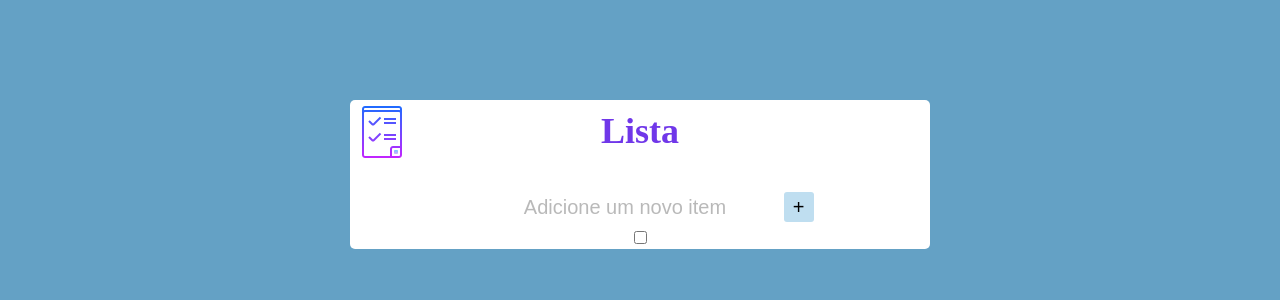
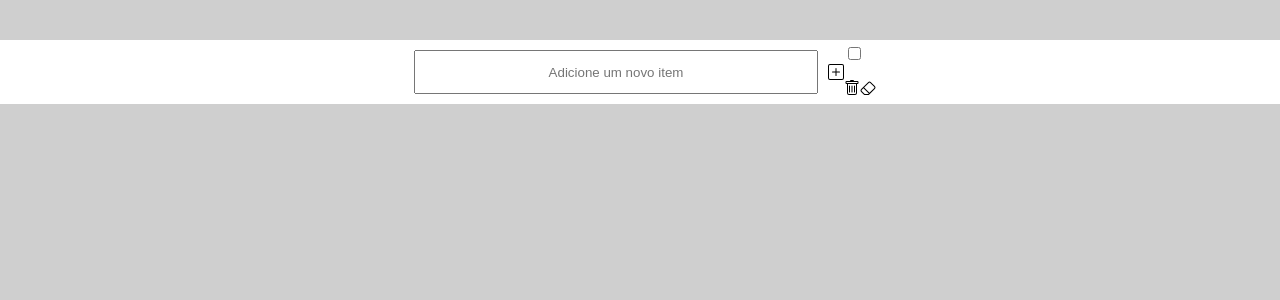
Before and after one commit to nicolasxavierdev/to-do-list-front, a React (Create React App) app: page / in a window 1280 px wide. Shown: the top 300 px of the page. Built offline with nearby package versions, Linux system fonts and the light colour scheme.

Commit message:
iniciando css

```diff
--- a/package.json
+++ b/package.json
@@ -6,8 +6,10 @@
     "@testing-library/jest-dom": "^5.16.1",
     "@testing-library/react": "^12.1.2",
     "@testing-library/user-event": "^13.5.0",
+    "axios": "^0.25.0",
     "react": "^17.0.2",
     "react-dom": "^17.0.2",
+    "react-icons": "^4.3.1",
     "react-scripts": "5.0.0",
     "web-vitals": "^2.1.3"
   },
--- a/src/components/List.js
+++ b/src/components/List.js
@@ -1,37 +1,21 @@
-import './css/styles.css';
+import { BsEraser, BsPlusSquare, BsTrash } from 'react-icons/bs';
+import './styles.css';
 
 function List() {
-
-  function cadastrar(e) {
-    e.preventDefault()
-    console.log('Cadastrou');
-  }
-
-  function meuEvento() {
-    console.log('clicou');
-  }
-
   return (
     <>
-      <div className="box1" id="heading">
-        <h1>Lista</h1>
+      <div className='box'>
+        <input className='boxInput' type="text" placeholder="Adicione um novo item" />
+        <BsPlusSquare />
+
         <div>
-          <form className="item" action="/" method="post" onSubmit={cadastrar}>
-            <input type="text" name="n" placeholder="Adicione um novo item" />
-            <button id="b" type="submit" value='cadastrar' onClick={meuEvento}><span id="s2"> + </span></button>
-          </form>
+          <input type="checkbox" />
+          <div>
+            <p></p>
+            <BsTrash />
+            <BsEraser />
+          </div>
         </div>
-        <div className="round">
-          <input type="checkbox" name="checkbox" value="<%= newListItem[i]._id%>" onChange="this.form.submit()" id="checkbox" />
-          <label for="checkbox"></label>
-        </div>
-      </div>
-      <div className="box">
-        <form action="/delete" method="post">
-          <div className="item">
-            <p></p>
-          </div>
-        </form>
       </div>
     </>
   );
--- a/src/components/css/styles.css
+++ /dev/null
@@ -1,117 +0,0 @@
-html,body {
-  display: flex;
-  justify-content: center;
-  align-items: center;
-  background-color: #64a1c5;
-  margin: 0px;
-  padding: 0px;
-}
-
-.box {
-  max-width: 500px;
-  margin-left: 500px;
-  margin-top: -20px;
-  border-radius: 3px;
-  background-color: white;
-}
-
-h1 {
-  color: #7037e9;
-  padding: 10px;
-}
-
-.box1 {
-  flex-direction: column;
-  border-radius: 5px;
-  background-color: rgb(220, 232, 235);
-  background-image: url(icon.png);
-  background-repeat: no-repeat;
-}
-
-#heading {
-  background-color: white;
-  text-align: center;
-  margin-top: 100px;
-  font-size: 18px;
-}
-
-input[type="text"] {
-  text-align: center;
-  height: 40px;
-  border: none;
-  background: transparent;
-  font-size: 20px;
-  font-weight: 200;
-  width: 313px;
-}
-
-input[type="text"]:focus {
-  outline: none;
-  box-shadow: inset 0 -3px 0 0 tomato;
-}
-
-::placeholder {
-  opacity: 0.5;
-}
-
-p {
-  font-size: 20px;
-  margin-left: 80px;
-  margin-top: -20px;
-}
-
-.round {
-  position: relative;
-}
-
-.round input[type="checkbox"]:checked + label {
-  background-color: #7037e9;
-  border-color: #7037e9;
-}
-
-.round input[type="checkbox"]:checked + label:after {
-  opacity: 1;
-}
-
-#b {
-  width: 30px;
-  height: 30px;
-  background-color: #bfdef0;
-  border: none;
-  border-radius: 10%;
-  padding: 0;
-  align-items: center;
-  text-align: center;
-  cursor: pointer;
-  color: black;
-}
-
-#s2 {
-  font-size: 20px;
-}
-
-form.item {
-  text-align: center;
-}
-
-.round label {
-  background-color: #fff;
-  cursor: pointer;
-  height: 28px;
-  left: 10px;
-  border-radius: 50%;
-  top: 0;
-  width: 28px;
-}
-
-.round label:after {
-  border: 2px solid #fff;
-  border-top: none;
-  border-right: none;
-  height: 6px;
-  left: 7px;
-  opacity: 0;
-  top: 8px;
-  transform: rotate(-45deg);
-  width: 12px;
-}
--- /dev/null
+++ b/src/components/styles.css
@@ -0,0 +1,23 @@
+body, html {
+  margin: 0;
+  padding: 0;
+  background-color: #CFCFCF;
+}
+
+.box {
+  display: flex;
+  justify-content: center;
+  align-items: center;
+  margin-top: 40px;
+  height: 100%;
+  width: 100%;
+  background-color: #FFF;
+}
+
+.boxInput {
+  padding: 0;
+  margin: 10px;
+  height: 40px;
+  width: 400px;
+  text-align: center;
+}
```
Also changed, not shown: src/components/css/icon.png (deleted), 1 other file (tests, documents, lock files or other folders).
